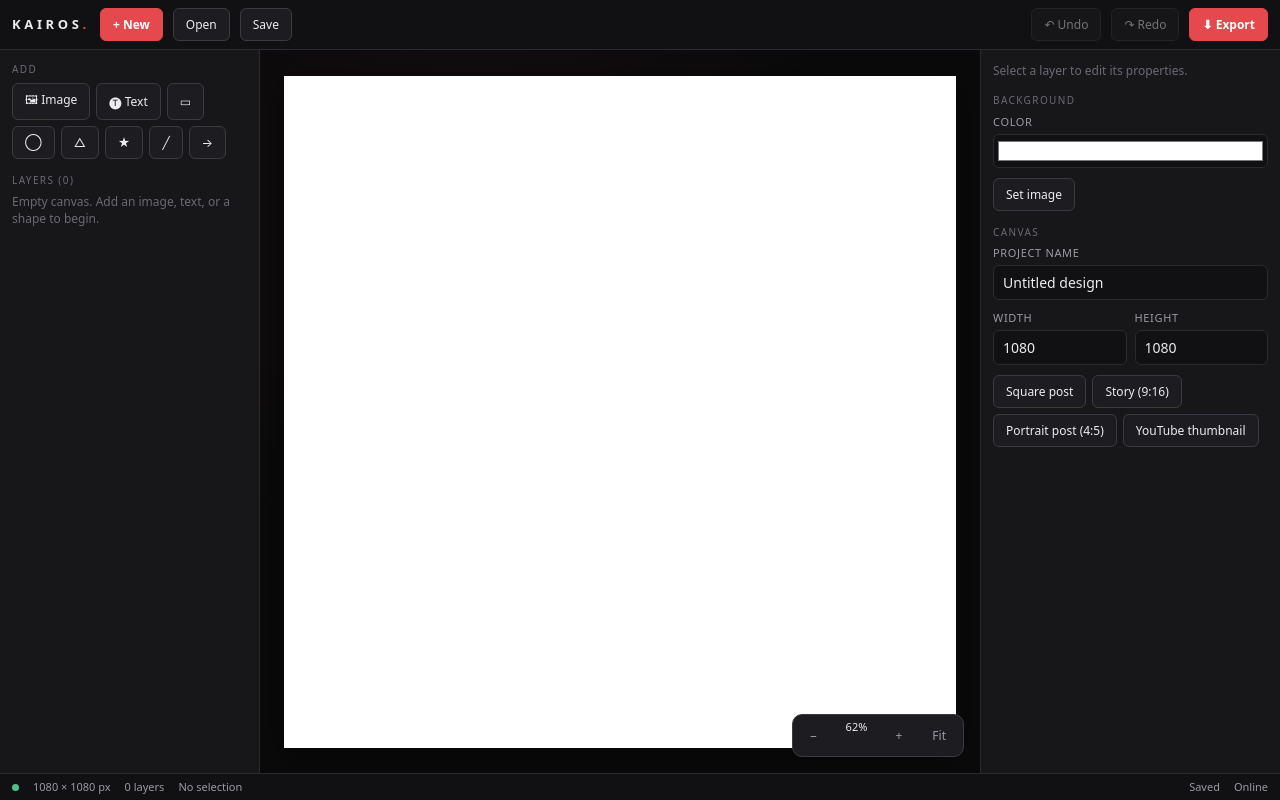
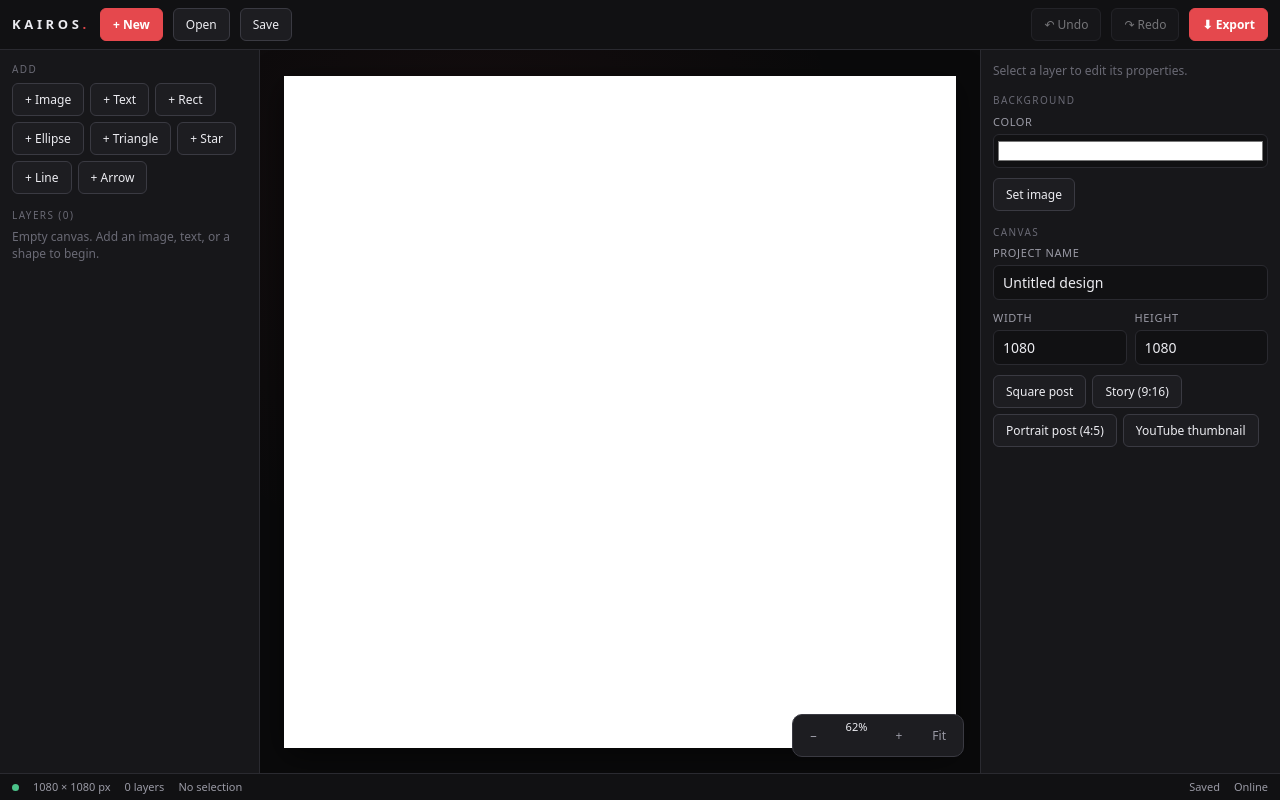
Before and after one commit to kairosjoel2-cell/kairos-image-studio, a React (Vite) app: page / in a window 1280 px wide. Built offline with nearby package versions, Linux system fonts and the light colour scheme.

Commit message:
Use text labels in layers panel

```diff
--- a/src/components/LayersPanel.tsx
+++ b/src/components/LayersPanel.tsx
@@ -6,22 +6,32 @@ import React, { useRef } from 'react';
 import { useEditor } from '../state/editorStore';
 
 export default function LayersPanel(): JSX.Element {
-  const { doc, selection, setSelection, toggleSelection, mutateLayer, deleteLayer, duplicateLayer, moveLayer, addImageLayer, addTextLayer, addShapeLayer } =
-    useEditor();
+  const {
+    doc,
+    selection,
+    toggleSelection,
+    mutateLayer,
+    deleteLayer,
+    duplicateLayer,
+    moveLayer,
+    addImageLayer,
+    addTextLayer,
+    addShapeLayer,
+  } = useEditor();
   const fileRef = useRef<HTMLInputElement>(null);
 
   const ordered = [...doc.layers].reverse();
 
   const iconFor = (type: string, shape?: string): string => {
-    if (type === 'image') return '🖼';
-    if (type === 'text') return '🅣';
-    if (shape === 'rectangle') return '▭';
-    if (shape === 'ellipse') return '◯';
-    if (shape === 'triangle') return '△';
-    if (shape === 'star') return '★';
-    if (shape === 'line') return '╱';
-    if (shape === 'arrow') return '→';
-    return '◻';
+    if (type === 'image') return 'IMG';
+    if (type === 'text') return 'TXT';
+    if (shape === 'rectangle') return 'RECT';
+    if (shape === 'ellipse') return 'ELL';
+    if (shape === 'triangle') return 'TRI';
+    if (shape === 'star') return 'STAR';
+    if (shape === 'line') return 'LINE';
+    if (shape === 'arrow') return 'ARR';
+    return 'SHP';
   };
 
   return (
@@ -29,32 +39,28 @@ export default function LayersPanel(): JSX.Element {
       <div className="section-title">Add</div>
       <div className="btn-row" style={{ marginBottom: 12 }}>
         <button className="btn" onClick={() => fileRef.current?.click()}>
-          🖼 Image
+          + Image
         </button>
         <button className="btn" onClick={addTextLayer}>
-          🅣 Text
+          + Text
         </button>
-        <button
-          className="btn"
-          onClick={() => addShapeLayer('rectangle')}
-          aria-label="Add rectangle"
-        >
-          ▭
+        <button className="btn" onClick={() => addShapeLayer('rectangle')}>
+          + Rect
         </button>
-        <button className="btn" onClick={() => addShapeLayer('ellipse')} aria-label="Add ellipse">
-          ◯
+        <button className="btn" onClick={() => addShapeLayer('ellipse')}>
+          + Ellipse
         </button>
-        <button className="btn" onClick={() => addShapeLayer('triangle')} aria-label="Add triangle">
-          △
+        <button className="btn" onClick={() => addShapeLayer('triangle')}>
+          + Triangle
         </button>
-        <button className="btn" onClick={() => addShapeLayer('star')} aria-label="Add star">
-          ★
+        <button className="btn" onClick={() => addShapeLayer('star')}>
+          + Star
         </button>
-        <button className="btn" onClick={() => addShapeLayer('line')} aria-label="Add line">
-          ╱
+        <button className="btn" onClick={() => addShapeLayer('line')}>
+          + Line
         </button>
-        <button className="btn" onClick={() => addShapeLayer('arrow')} aria-label="Add arrow">
-          →
+        <button className="btn" onClick={() => addShapeLayer('arrow')}>
+          + Arrow
         </button>
       </div>
       <input
@@ -102,7 +108,7 @@ export default function LayersPanel(): JSX.Element {
                       mutateLayer(layer.id, (l) => ({ ...l, visible: !l.visible }));
                     }}
                   >
-                    {layer.visible ? '👁' : '⃰'}
+                    {layer.visible ? 'Eye' : 'Off'}
                   </button>
                   <button
                     className={'icon-btn' + (layer.locked ? ' active' : '')}
@@ -112,7 +118,7 @@ export default function LayersPanel(): JSX.Element {
                       mutateLayer(layer.id, (l) => ({ ...l, locked: !l.locked }));
                     }}
                   >
-                    {layer.locked ? '🔒' : '🔓'}
+                    {layer.locked ? 'Lock' : 'Unl'}
                   </button>
                   <button
                     className="icon-btn"
@@ -122,7 +128,7 @@ export default function LayersPanel(): JSX.Element {
                       moveLayer(layer.id, 'up');
                     }}
                   >
-                    ↑
+                    Up
                   </button>
                   <button
                     className="icon-btn"
@@ -132,7 +138,7 @@ export default function LayersPanel(): JSX.Element {
                       moveLayer(layer.id, 'down');
                     }}
                   >
-                    ↓
+                    Dn
                   </button>
                   <button
                     className="icon-btn"
@@ -142,7 +148,7 @@ export default function LayersPanel(): JSX.Element {
                       duplicateLayer(layer.id);
                     }}
                   >
-                    ⧉
+                    Dup
                   </button>
                   <button
                     className="icon-btn"
@@ -152,7 +158,7 @@ export default function LayersPanel(): JSX.Element {
                       deleteLayer(layer.id);
                     }}
                   >
-                    ✕
+                    Del
                   </button>
                 </span>
               </div>
```
